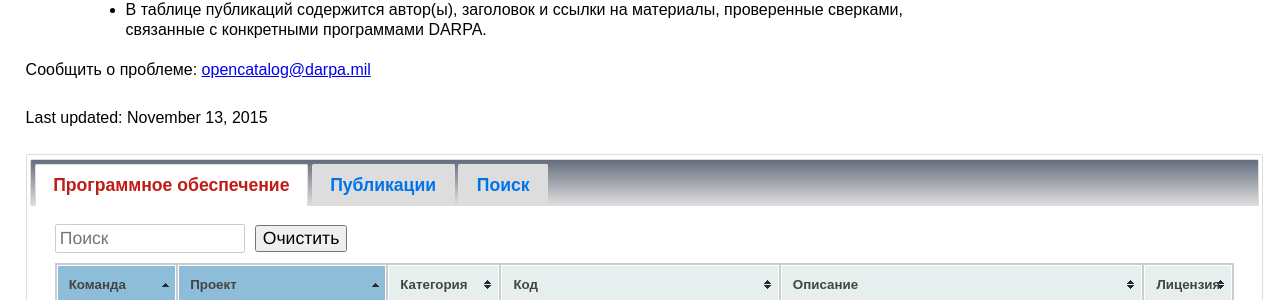
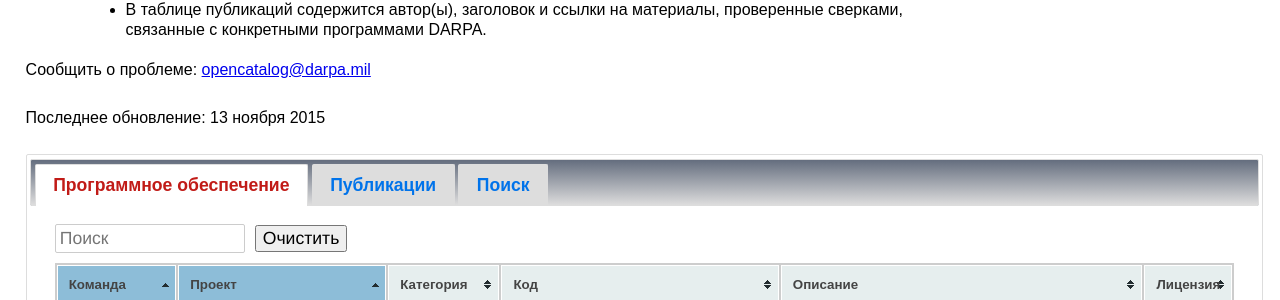
Before and after one commit to kant2002/darpa-ru, a Jekyll site: the page built from ru/APAC.html, in a window 1280 px wide. Shown: the part 579-879 px from the top of the page. Built offline with Jekyll 4.4.1, drawn with Linux system fonts in a browser that asks for light colours.

Commit message:
New translations APAC.html (Russian)

```diff
--- a/ru/APAC.html
+++ b/ru/APAC.html
@@ -10,7 +10,7 @@
       <p><p>Содержимое, приводимое ниже, было подготовлено организациями, которые частично финансируются ДАРПА; мнения и выводы, содержащиеся в нем, являются авторскими и не должны толковаться как представляющие официальную политику или одобрения, выраженные явно или подразумеваемые, ДАРПА или правительства США.</p>
       <ul><li>The Software Table lists performers with one row per piece of software. Each piece of software has licensing information, a link to an external project page or contact information, and where possible a link to the code repository for the project.</li></ul>
       <ul><li>В таблице публикаций содержится автор(ы), заголовок и ссылки на материалы, проверенные сверками, связанные с конкретными программами DARPA.</li></ul>
-      <p>Сообщить о проблеме: <a href="mailto:opencatalog@darpa.mil">opencatalog@darpa.mil</a></p><p>Last updated: November 13, 2015</p></div>
+      <p>Сообщить о проблеме: <a href="mailto:opencatalog@darpa.mil">opencatalog@darpa.mil</a></p><p>Последнее обновление: 13 ноября 2015</p></div>
 <div class='right-image'><img src="APAC-image.jpg"/></div><div id='dialog'></div><div id='tabs' class='table-tabs'><ul><li><a href='#tabs0'>Программное обеспечение</a></li><li><a href='#tabs1'>Публикации</a></li><li><a href='#tabs300'>Поиск</a></li></ul><div id='software'><div id='tabs0'><input class='search' placeholder='Поиск' id='search0'/><button class='clear_button' id='clear0'>Очистить</button><table id='sftwr' class='tablesorter'>
  <thead>
  <tr><th>Команда</th><th>Проект</th><th>Категория</th><th>Код</th><th>Описание</th><th>Лицензия</th></tr>
```
Also changed, not shown: other parts of ru/APAC.html (+1 -1 lines).
